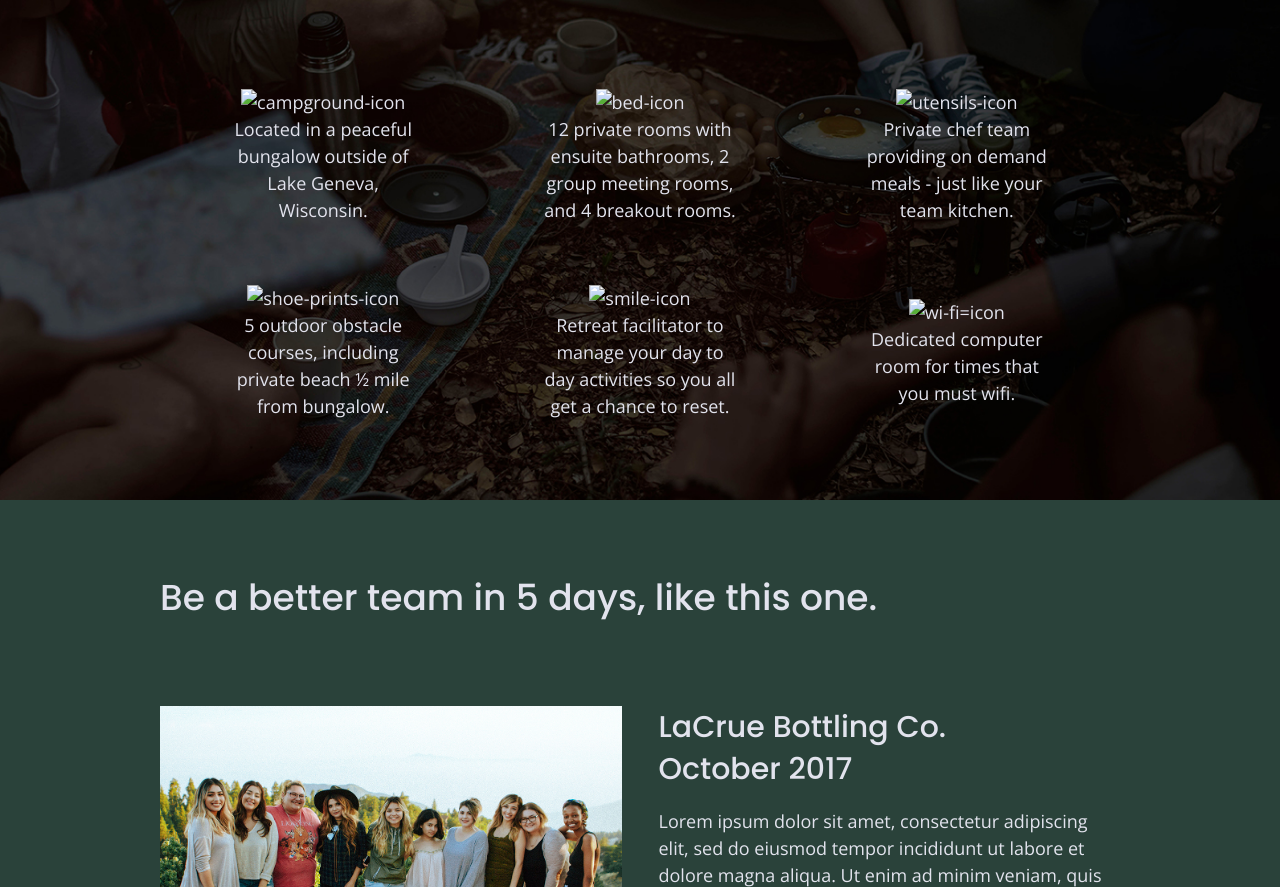
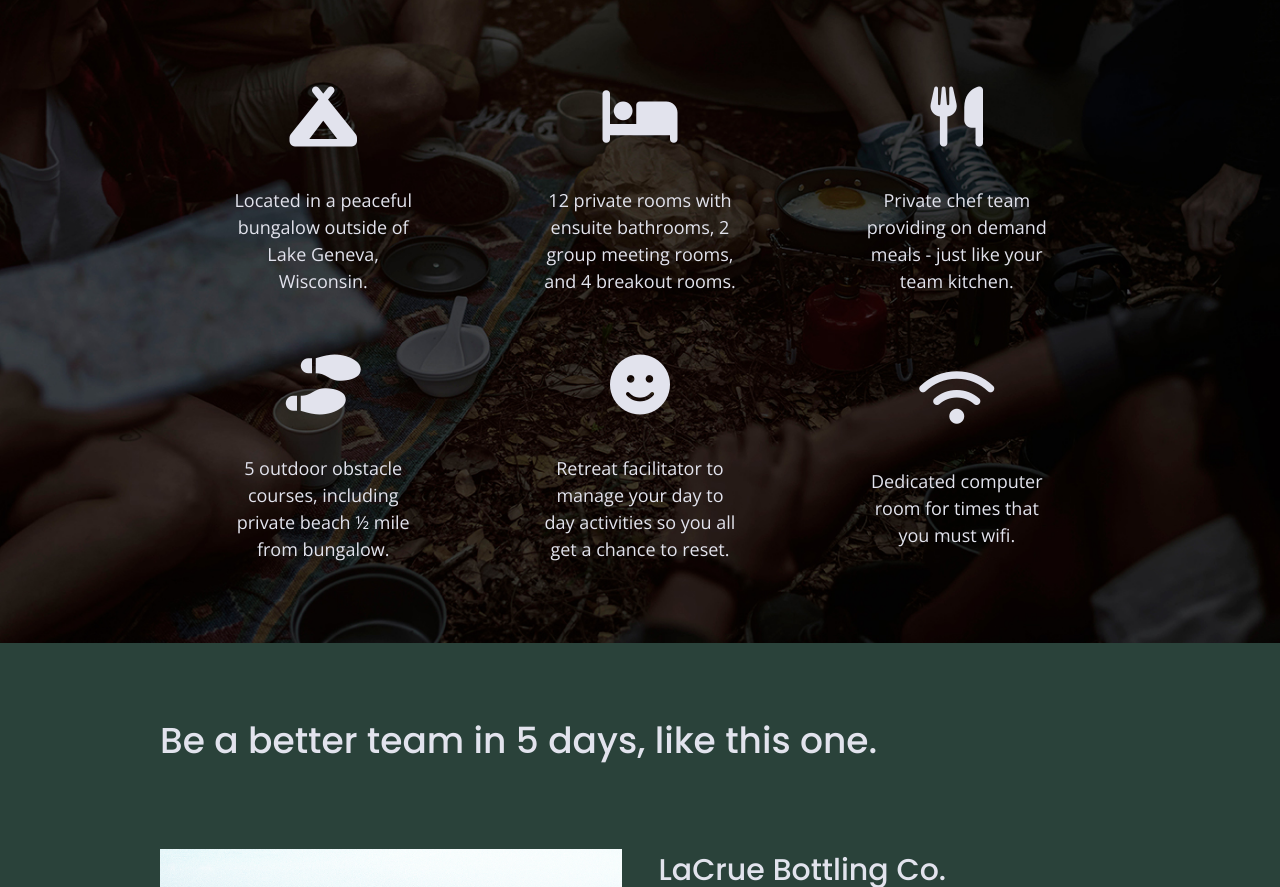
Before and after one commit to rdeleonma/retreat-website, a website: page index.html in a window 1280 px wide. Shown: the part 1191-2078 px from the top of the page. Drawn offline with nearby package versions, Linux system fonts and the light colour scheme.

Commit message:
icons on homepage

```diff
--- a/css/main.css
+++ b/css/main.css
@@ -353,6 +353,10 @@ input[type=button] {
   text-align: center;
 }
 
+.features i{
+  font-size: 60px;
+  margin-bottom: 40px;
+}
 /* Reviews */
 
 .reviews {
--- a/index.html
+++ b/index.html
@@ -18,11 +18,10 @@
 
   <link rel="stylesheet" href="css/normalize.css">
   <link rel="stylesheet" href="css/main.css">
-
 <!-- Google Fonts -->
   <link href="https://fonts.googleapis.com/css?family=Open+Sans:400,700|Poppins:500,700" rel="stylesheet">
-
   <meta name="theme-color" content="#fafafa">
+  <script src="https://kit.fontawesome.com/2c05213050.js" crossorigin="anonymous"></script>
 </head>
 
 <body>
@@ -72,27 +71,35 @@
         <div class="features-items">
           <article>
             <p class="fontawesome-icon">
-            <img src="" alt="campground-icon"></p>
+              <i class="fas fa-campground"></i>
+            </p>
             <p class="features-item-description">Located in a peaceful bungalow outside of Lake Geneva, Wisconsin.</p>
           </article>
           <article>
-            <p class="fontawesome-icon"><img src="" alt="bed-icon"></p>
+            <p class="fontawesome-icon">
+              <i class="fas fa-bed"></i>
+            </p>
             <p class="features-item-description">12 private rooms with ensuite bathrooms, 2 group meeting rooms, and 4 breakout rooms.</p>
           </article>
           <article>
-            <p class="fontawesome-icon"><img src="" alt="utensils-icon"></p>
+            <p class="fontawesome-icon">
+              <i class="fas fa-utensils"></i>
+            </p>
             <p class="features-item-description">Private chef team providing on demand meals - just like your team kitchen.</p>
           </article>
           <article>
-            <p class="fontawesome-icon"><img src="" alt="shoe-prints-icon"></p>
+            <p class="fontawesome-icon">
+              <i class="fas fa-shoe-prints"></i></p>
             <p class="features-item-description">5 outdoor obstacle courses, including private beach ½ mile from bungalow.</p>
           </article>
           <article>
-            <p class="fontawesome-icon"><img src="" alt="smile-icon"></p>
+            <p class="fontawesome-icon">
+              <i class="fas fa-smile"></i></p>
             <p class="features-item-description">Retreat facilitator to manage your day to day activities so you all get a chance to reset.</p>
           </article>
           <article>
-            <p class="fontawesome-icon"><img src="" alt="wi-fi=icon"></p>
+            <p class="fontawesome-icon">
+              <i class="fas fa-wifi"></i></p>
             <p class="features-item-description">Dedicated computer room for times that you must wifi.</p>
           </article>
         </div>
```
